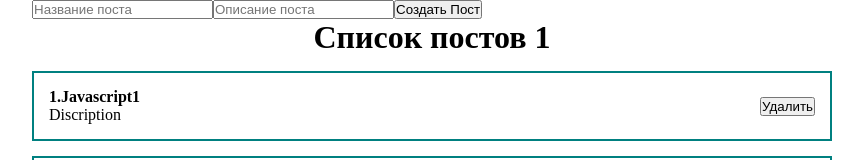
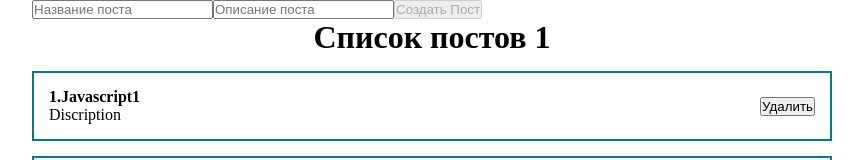
Before and after one commit to gregor-litvinov/ReactHotel, a React (Create React App) app: page / in a window 1280 px wide. Shown: the top 160 px of the page, without its empty margins (208-1071 px from the left). Built offline with nearby package versions, Linux system fonts and the light colour scheme.

Commit message:
buttonProps

```diff
--- a/src/App.js
+++ b/src/App.js
@@ -18,7 +18,7 @@
       <form>
         <input type="text" placeholder='Название поста'/>
         <input type="text" placeholder='Описание поста'/>
-        <MyButton>Создать Пост</MyButton>
+        <MyButton disabled>Создать Пост</MyButton>
       </form>
       <PostList posts={posts} title={'Список постов 1 '}/>
     </div>
--- a/src/components/UI/button/MyButton.jsx
+++ b/src/components/UI/button/MyButton.jsx
@@ -1,10 +1,10 @@
 import React from 'react';
-import classes from './MyBtnModule.css'
+import classes from '../button/MyBtnModule.css'
 
-const MyButton = (props) => {
+const MyButton = ({children, ...props}) => {
 	return (
-		<button className={classes.myBtn}>
-			{props.children}
+		<button {...props} className={classes.myBtn}>
+			{children}
 		</button>
 	);
 };
```
